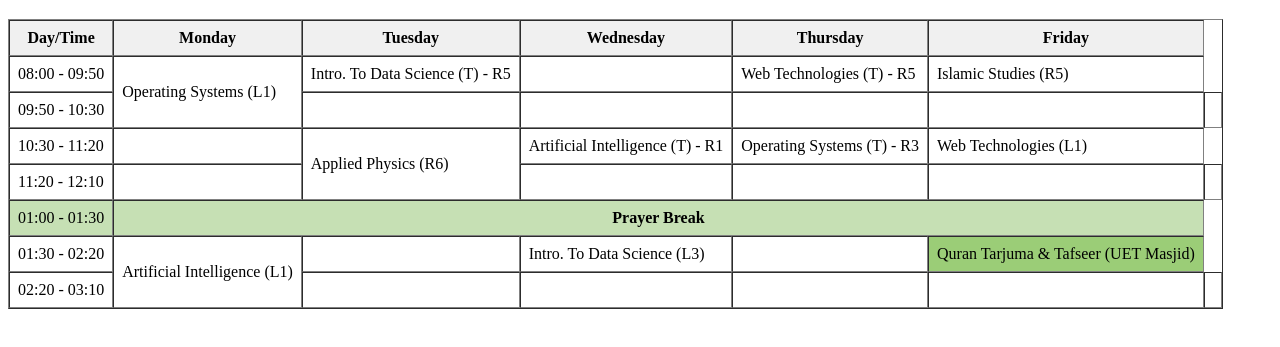
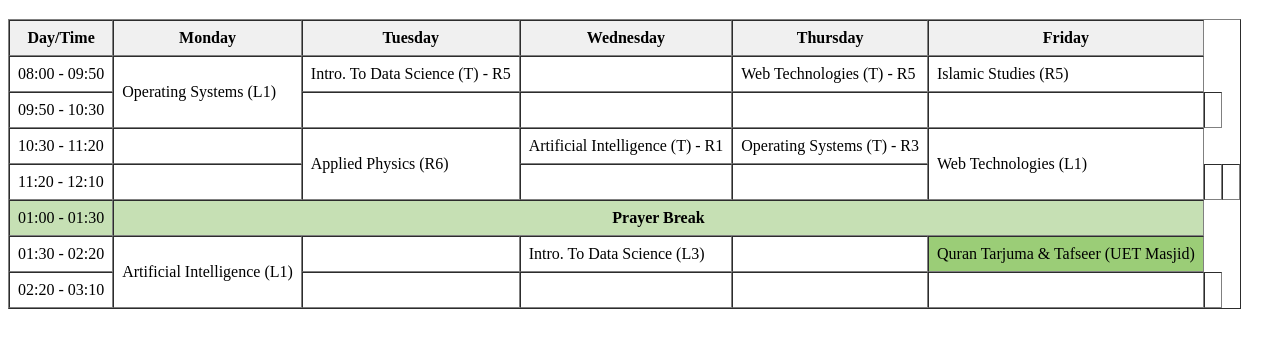
Before and after one commit to qaziSon1937/Web_Lab02, a plain HTML site: page schedule.html in a window 1280 px wide. Shown: the part 61-408 px from the top of the page. Drawn offline with Linux system fonts and the light colour scheme.

Commit message:
adding modified schedule file

```diff
--- a/schedule.html
+++ b/schedule.html
@@ -42,7 +42,7 @@
             <td rowspan="2">Applied Physics (R6)</td>
             <td>Artificial Intelligence (T) - R1</td>
             <td>Operating Systems (T) - R3</td>
-            <td>Web Technologies (L1)</td>
+            <td rowspan="2">Web Technologies (L1)</td>
         </tr>
 
         <tr>
```
